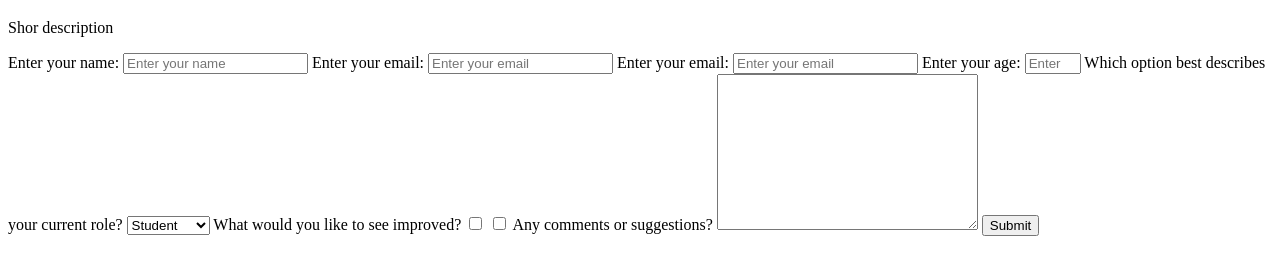
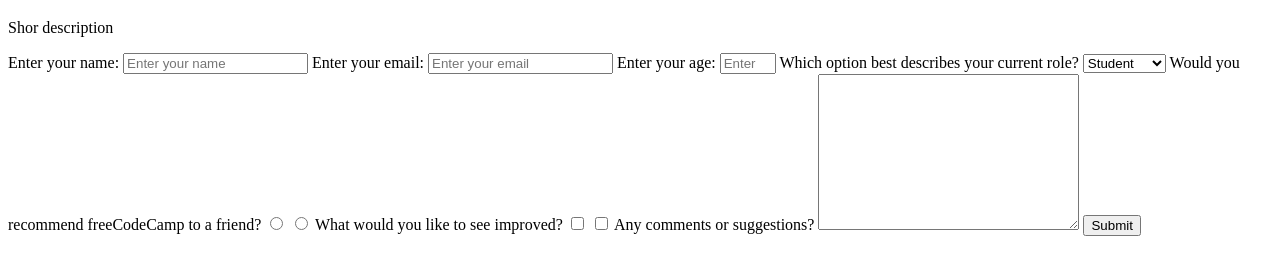
Before and after one commit to noctics123/Aboubakar_and_Ruben_Project, a plain HTML site: page fcc-test-suite-template-master/index.html in a window 1280 px wide. Shown: the part 95-370 px from the top of the page. Drawn offline with Linux system fonts and the light colour scheme.

Commit message:
Correction of errors

```diff
--- a/fcc-test-suite-template-master/index.html
+++ b/fcc-test-suite-template-master/index.html
@@ -31,22 +31,23 @@
 
     <form action="" id="survey-form">
       <label id="name-label" for="name">Enter your name:</label>
-      <input  type="text" id="name" name="name" placeholder="Enter your name">
+      <input  type="text" id="name" name="name" placeholder="Enter your name" required>
 
       <label id="email-label" for="email">Enter your email:</label>
-      <input type="email"id="email" name="email" placeholder="Enter your email">
+      <input type="email"id="email" name="email" placeholder="Enter your email" required>
 
-      <label id="email-label" for="email">Enter your email:</label>
-      <input type="email"id="email" name="email" placeholder="Enter your email">
-
-      <label id="age-label" for="age">Enter your age:</label>
+      <label id="number-label" for="age">Enter your age:</label>
       <input type="number" id="number" name="age" min="10" max="99" placeholder="Enter your age">
 
       <label for="role">Which option best describes your current role?</label>
-      <select name="role" id="role">
+      <select name="role" id="dropdown">
         <option value="Student">Student</option>
         <option value="Developer">Developer</option>
       </select>
+
+      <label for="role">Would you recommend freeCodeCamp to a friend?</label>
+      <input type="radio" value="Definitly" name="recommend">
+      <input type="radio" value="?Not sure" name="recommend">
 
       <label for="role">What would you like to see improved?</label>
       <input type="checkbox" value="Definitely" name="improvement">
@@ -55,7 +56,7 @@
       <label for="role">Any comments or suggestions?</label>
       <textarea name="comment" id="comment" cols="30" rows="10"></textarea>
 
-      <button type="submit">Submit</button>
+      <button id="submit" type="submit">Submit</button>
 
     </form>
 
```
